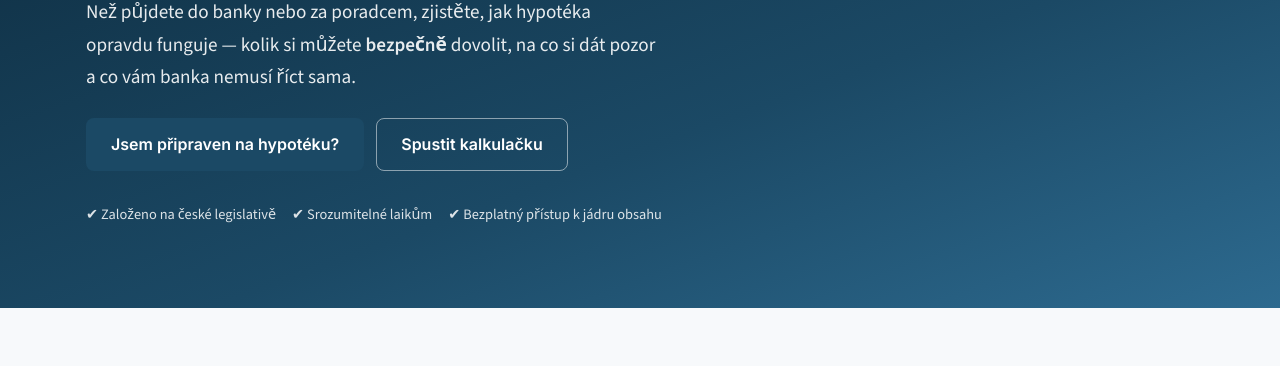
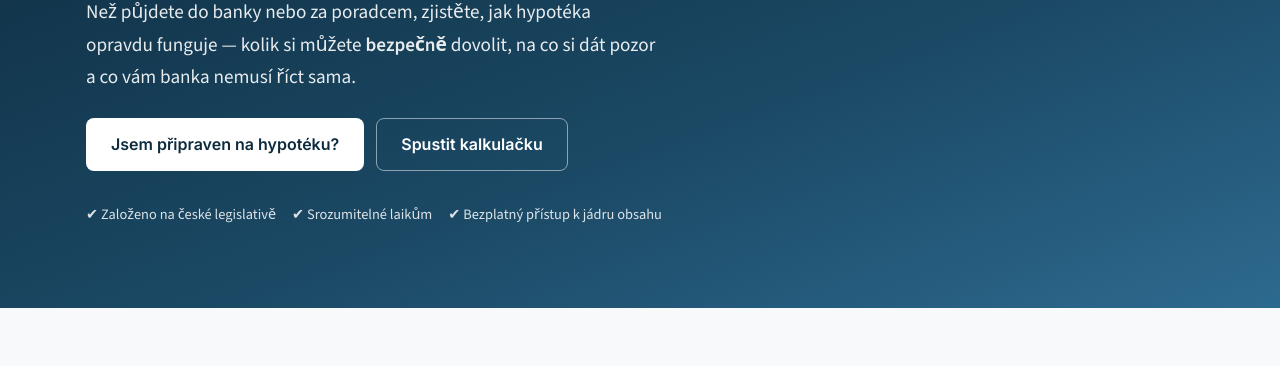
Before and after one commit to frenkees/hyposvepomoci, a plain HTML site: page index.html in a window 1280 px wide. Shown: the part 264-630 px from the top of the page. Drawn offline with nearby package versions, Linux system fonts and the light colour scheme.

Commit message:
Hero: primární tlačítko viditelné na tmavém pozadí
.btn--primary má stejnou barvu jako pozadí hero sekce, tlačítko
„Jsem připraven na hypotéku?“ splývalo. V hero je teď bílé s tmavým
textem. Screenshoty v README nahrazeny.

Co-Authored-By: Claude Opus 5.5 <noreply@anthropic.com>
Claude-Session: https://claude.ai/code/session_01BafU8YcDbNMQFHYXNwyru2

```diff
--- a/css/sections.css
+++ b/css/sections.css
@@ -44,6 +44,9 @@
 .hero__cta { display: flex; flex-wrap: wrap; gap: var(--sp-3); margin-top: var(--sp-6); }
 .hero .btn--ghost { color: #fff; border-color: rgba(255, 255, 255, 0.5); }
 .hero .btn--ghost:hover { background: rgba(255, 255, 255, 0.12); }
+/* Primární tlačítko by na tmavém hero splývalo s pozadím (stejná barva) → světlá varianta */
+.hero .btn--primary { background: #fff; color: var(--color-primary-dark); }
+.hero .btn--primary:hover { background: var(--color-secondary-light); color: var(--color-primary-dark); }
 .hero__trust { display: flex; flex-wrap: wrap; gap: var(--sp-4); margin-top: var(--sp-8); font-size: 0.9rem; color: rgba(255, 255, 255, 0.85); }
 .hero__trust span { display: inline-flex; align-items: center; gap: var(--sp-2); }
 
```
Also changed, not shown: docs/screenshots/mobil.webp, docs/screenshots/uvod.webp.
